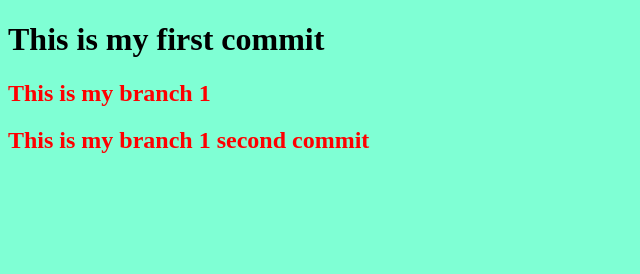
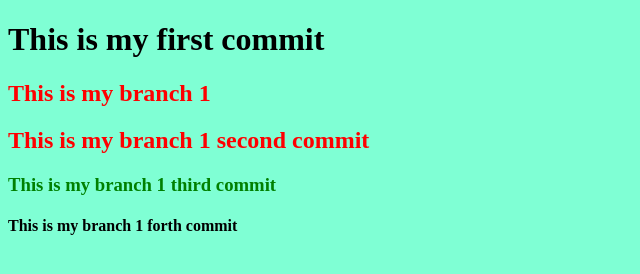
Before and after one commit to ayushraval24/advance-git, a plain HTML site: page index.html in a window 1280 px wide. Shown: the whole page, without its empty margins (0-640 px from the left). Drawn offline with Linux system fonts and the light colour scheme.

Commit message:
after reset

```diff
--- a/index.css
+++ b/index.css
@@ -4,3 +4,7 @@
 h2{
     color: red;
 }
+
+h3{
+    color: green;
+}
--- a/index.html
+++ b/index.html
@@ -12,5 +12,9 @@
     <h2>This is my branch 1</h2>
 
     <h2>This is my branch 1 second commit</h2>
+
+    <h3>This is my branch 1 third commit</h3>
+
+    <h4>This is my branch 1 forth commit</h4>
 </body>
 </html>
```
Also changed, not shown: 1 other file.
